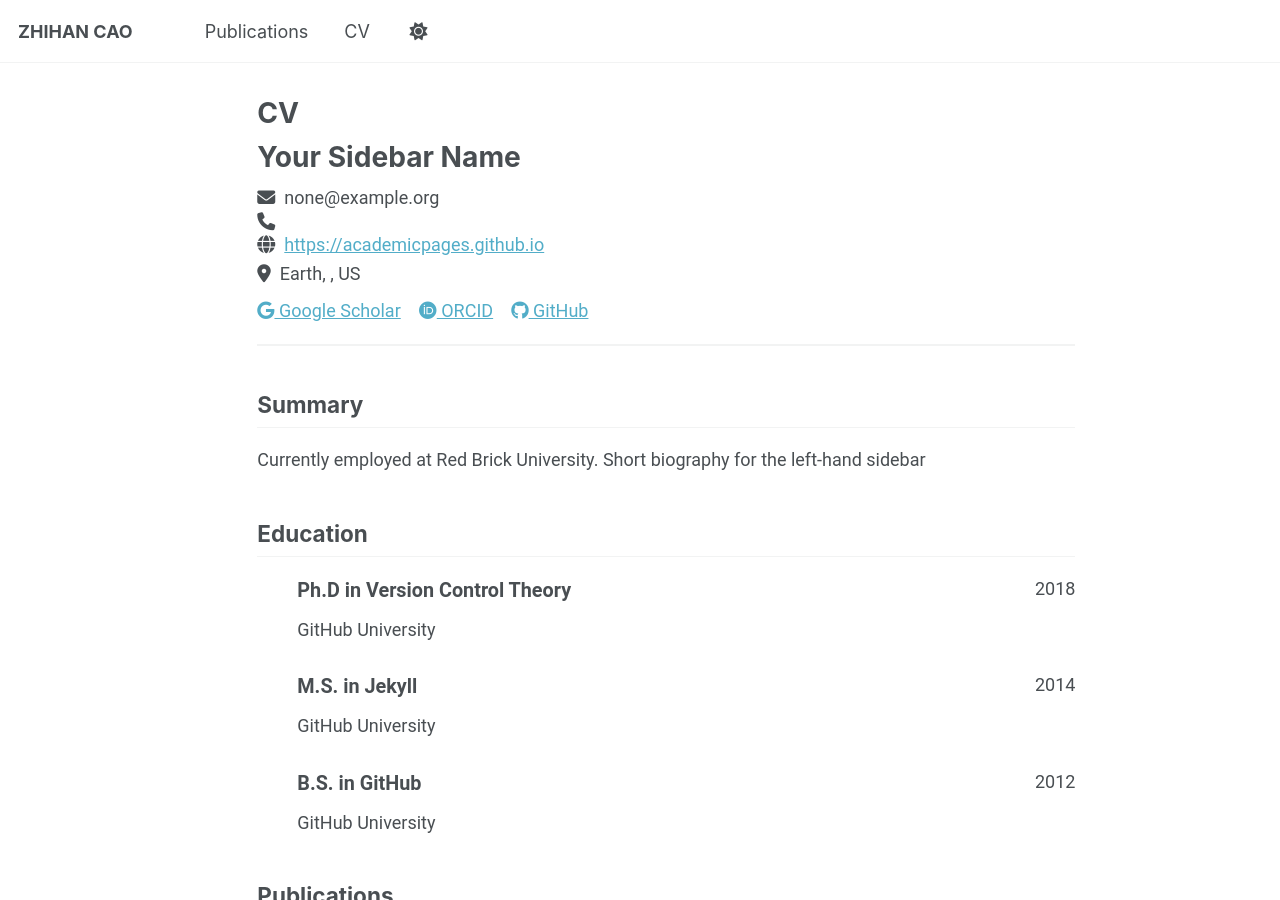
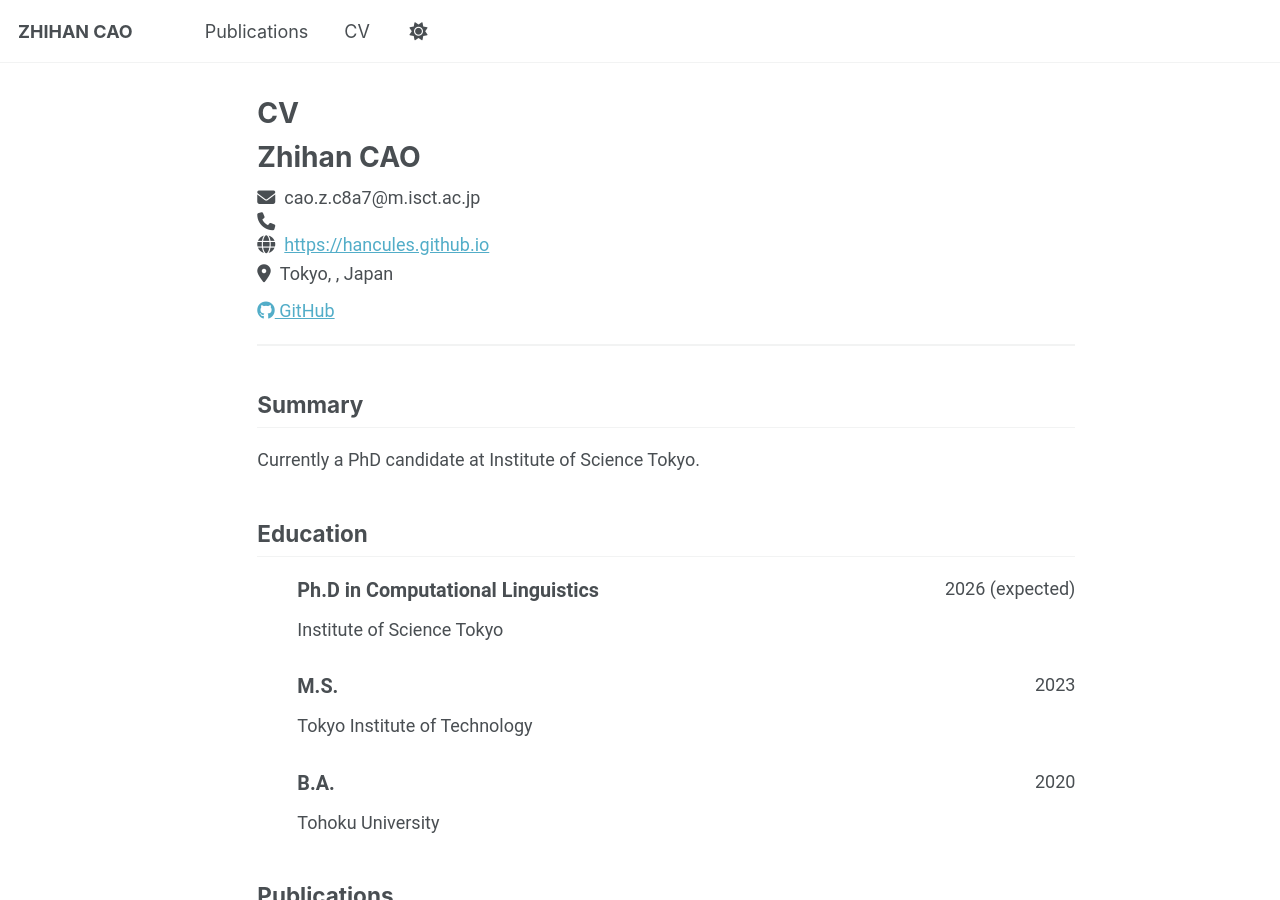
Before and after one commit to hancules/hancules.github.io, a Jekyll site: the page built from _pages/cv-json.md, in a window 1280 px wide and 900 px high. Built offline with Jekyll 4.4.1, drawn with Linux system fonts in a browser that asks for light colours; a script that is not in the unit is left out; some of the changed text lies outside the part shown.

Commit message:
Update cv.json

```diff
--- a/_data/cv.json
+++ b/_data/cv.json
@@ -1,61 +1,51 @@
 {
   "basics": {
-    "name": "Your Sidebar Name",
-    "email": "none@example.org",
+    "name": "Zhihan CAO",
+    "email": "cao.z.c8a7@m.isct.ac.jp",
     "phone": "",
-    "website": "https://academicpages.github.io",
-    "summary": "Currently employed at Red Brick University. Short biography for the left-hand sidebar",
+    "website": "https://hancules.github.io",
+    "summary": "Currently a PhD candidate at Institute of Science Tokyo.",
     "location": {
       "address": "",
       "postalCode": "",
-      "city": "Earth",
-      "countryCode": "US",
+      "city": "Tokyo",
+      "countryCode": "Japan",
       "region": ""
     },
     "profiles": [
       {
-        "network": "Google Scholar",
-        "username": "",
-        "url": "https://scholar.google.com/citations?user=PS_CX0AAAAAJ"
-      },
-      {
-        "network": "ORCID",
-        "username": "",
-        "url": "https://orcid.org/yourorcidurl"
-      },
-      {
         "network": "GitHub",
         "username": "academicpages",
-        "url": "https://github.com/academicpages"
+        "url": "https://github.com/hancules/"
       }
     ]
   },
   "work": [],
   "education": [
     {
-      "institution": "GitHub University",
-      "area": "Ph.D in Version Control Theory",
+      "institution": "Institute of Science Tokyo",
+      "area": "Ph.D in Computational Linguistics",
       "studyType": "",
       "startDate": "",
-      "endDate": "2018",
+      "endDate": "2026 (expected)",
       "gpa": null,
       "courses": []
     },
     {
-      "institution": "GitHub University",
-      "area": "M.S. in Jekyll",
+      "institution": "Tokyo Institute of Technology",
+      "area": "M.S.",
       "studyType": "",
       "startDate": "",
-      "endDate": "2014",
+      "endDate": "2023",
       "gpa": null,
       "courses": []
     },
     {
-      "institution": "GitHub University",
-      "area": "B.S. in GitHub",
+      "institution": "Tohoku University",
+      "area": "B.A.",
       "studyType": "",
       "startDate": "",
-      "endDate": "2012",
+      "endDate": "2020",
       "gpa": null,
       "courses": []
     }
@@ -140,13 +130,4 @@
       "description": ""
     }
   ],
-  "portfolio": [
-    {
-      "name": "Portfolio item number 1",
-      "category": "portfolio",
-      "date": "",
-      "url": "",
-      "description": "Short description of portfolio item number 1<br/><img src='/images/500x300.png'>"
-    }
-  ]
 }
```
